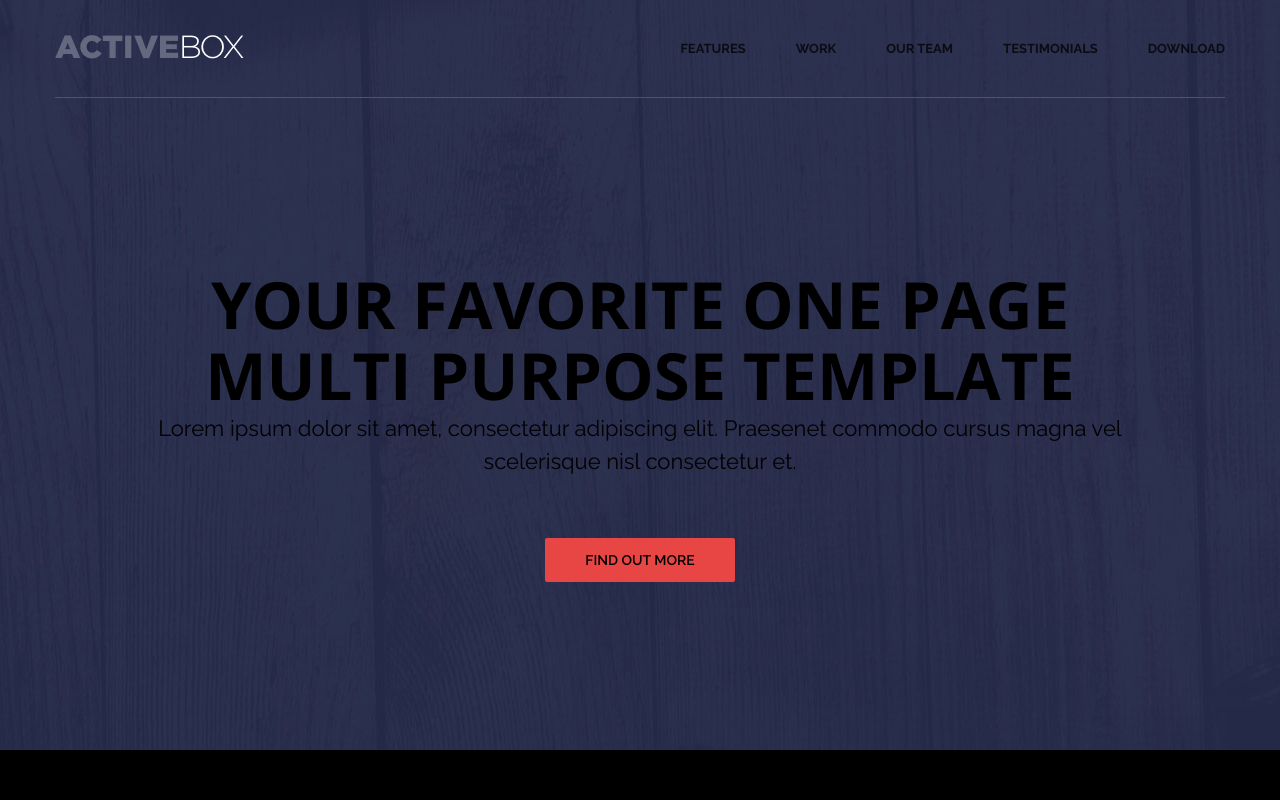
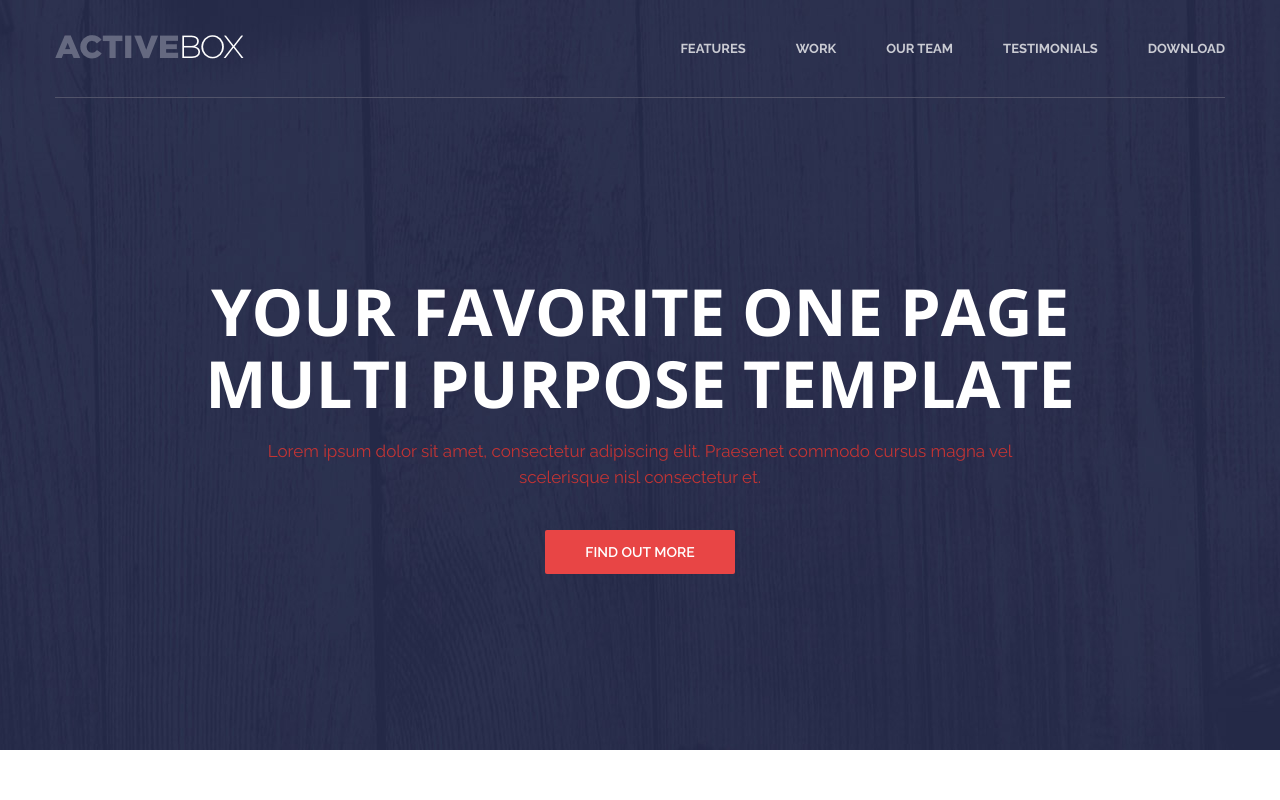
Before and after one commit to mlutfullaev/Active-Box, a plain HTML site: page index.html in a window 1280 px wide. Shown: the top 800 px of the page. Drawn offline with nearby package versions, Linux system fonts and the light colour scheme.

Commit message:
Add files via upload

```diff
--- a/style.css
+++ b/style.css
@@ -6,7 +6,7 @@ body {
     -webkit-font-smoothing:
     antialiased;
 
-    background-color: #000;
+    background-color: #fff;
 }
 *,
 *:before,
@@ -17,7 +17,7 @@ h1,h2,h3,h4,h5,h6 {
     margin: 0;
 }
 p {
-    margin: 0, 0, 10px;
+    margin: 0 0 10px;
 }
 
 /* Conteiner
@@ -59,7 +59,7 @@ p {
     text-transform: uppercase;
 }
 .nav__link {
-    color: #000;
+    color: #fff;
     margin-left: 50px;
     text-decoration: none;
     opacity: .75;
@@ -99,17 +99,19 @@ p {
     font-family: 'Open Sans', sans-serif;
     font-size: 65px;
     line-height: 1.1;
-    color: #000;
+    color: #fff;
     font-weight: 700;
     text-transform: uppercase;
     text-align: center;
 }
 .intro__subtitle {
-    margin-bottom: 60px;
-    font-size: 22px;
-    color: #000;
+    font-size: 17px;
+    color: #c23434;
     line-height: 1.5;
     font-weight: 400;
+    width: 750px;
+    margin: 0 auto;
+    padding: 20px 0 40px;
 }
 
 /* Button
@@ -123,7 +125,7 @@ p {
     border-radius: 2px;
     border: 0;
     cursor: pointer;
-    color: #000;
+    color: #fff;
     font-family: 'Raleway', sans-serif;
     font-weight: 600;
     text-transform: uppercase;
@@ -222,19 +224,19 @@ p {
     z-index: 2;
     opacity: 0;
     transition: opacity .2s linear;
+    color: #fff;
+    cursor: pointer;
 }
 
 .works__title {
     margin-bottom: 5px;
     font-size: 14px;
     font-weight: 700;
-    color: #000;
     text-transform: uppercase;
 }
 
 .works__text {
     font-size: 14px;
-    color: #000;
 }
 
 /* Team
@@ -333,6 +335,7 @@ p {
     justify-content: center;
     width: 50%;
     padding-left: 80px;
+    color: #fff;
 }
 
 .reviews__text {
@@ -341,13 +344,11 @@ p {
     font-style: italic;
     font-size: 36px;
     line-height: 1.2;
-    color: #000;
 }
 .reviews__author {
     font-size: 13px;
     font-weight: 700;
     text-transform: uppercase;
-    color: #000;
 }
 
 /* Download
```
